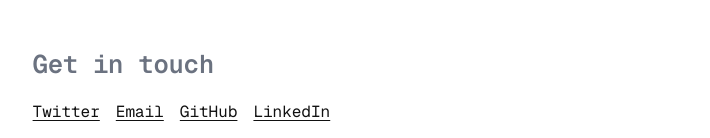
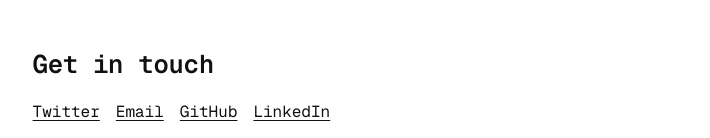
Before and after one commit to dayatnhbtc/dayatnhbtc.github.io, an Astro site: page / in a window 1280 px wide. Shown: the part 309-447 px from the top of the page, without its empty margins (281-991 px from the left). Built offline with nearby package versions, Linux system fonts and the light colour scheme; Astro itself is replaced by a stand-in of ours.

Commit message:
Style: set Get in touch heading to text color (var(--text))

```diff
--- a/src/styles/global.css
+++ b/src/styles/global.css
@@ -99,6 +99,7 @@
   gap: 0.5rem 1rem;
 }
 #contact .item { margin: 0; }
+#contact h2 { color: var(--text); }
 
 /* Posts list */
 .posts {
```
